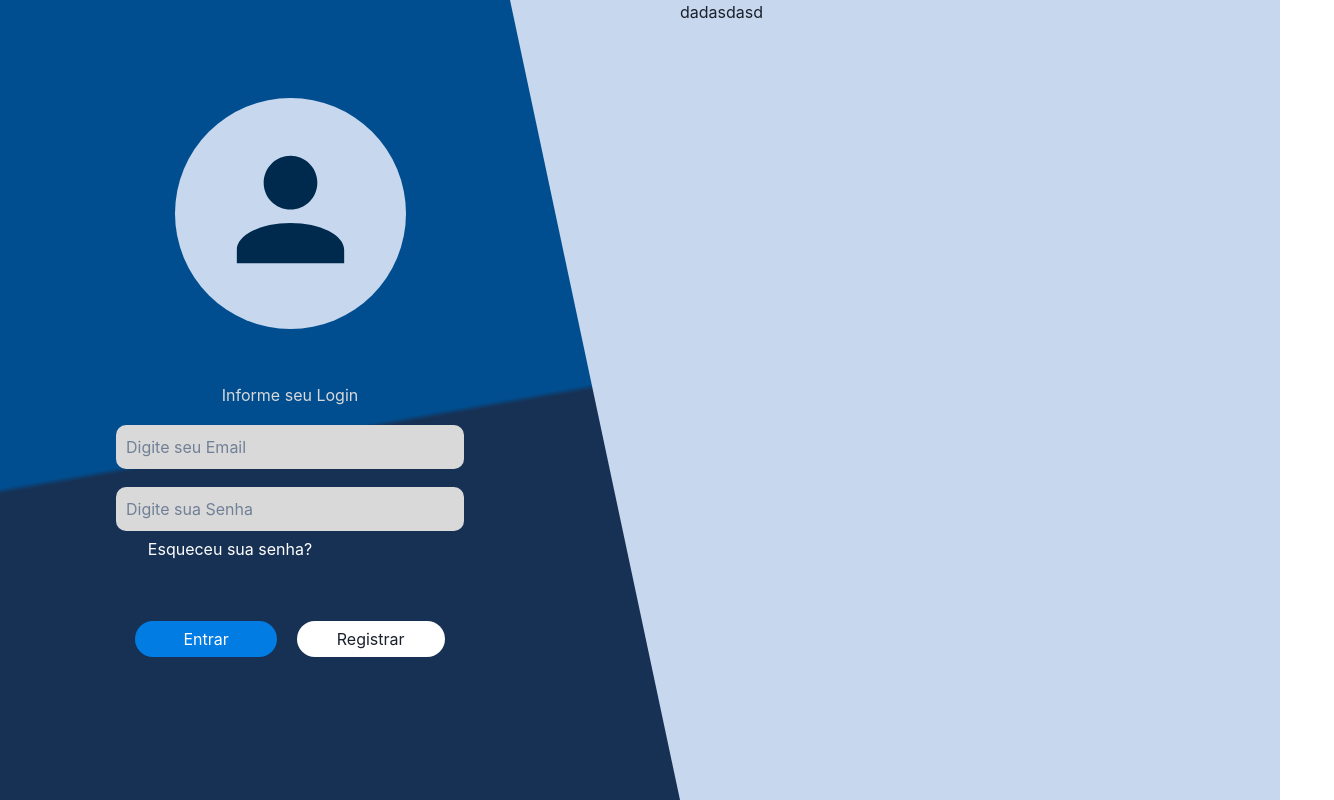
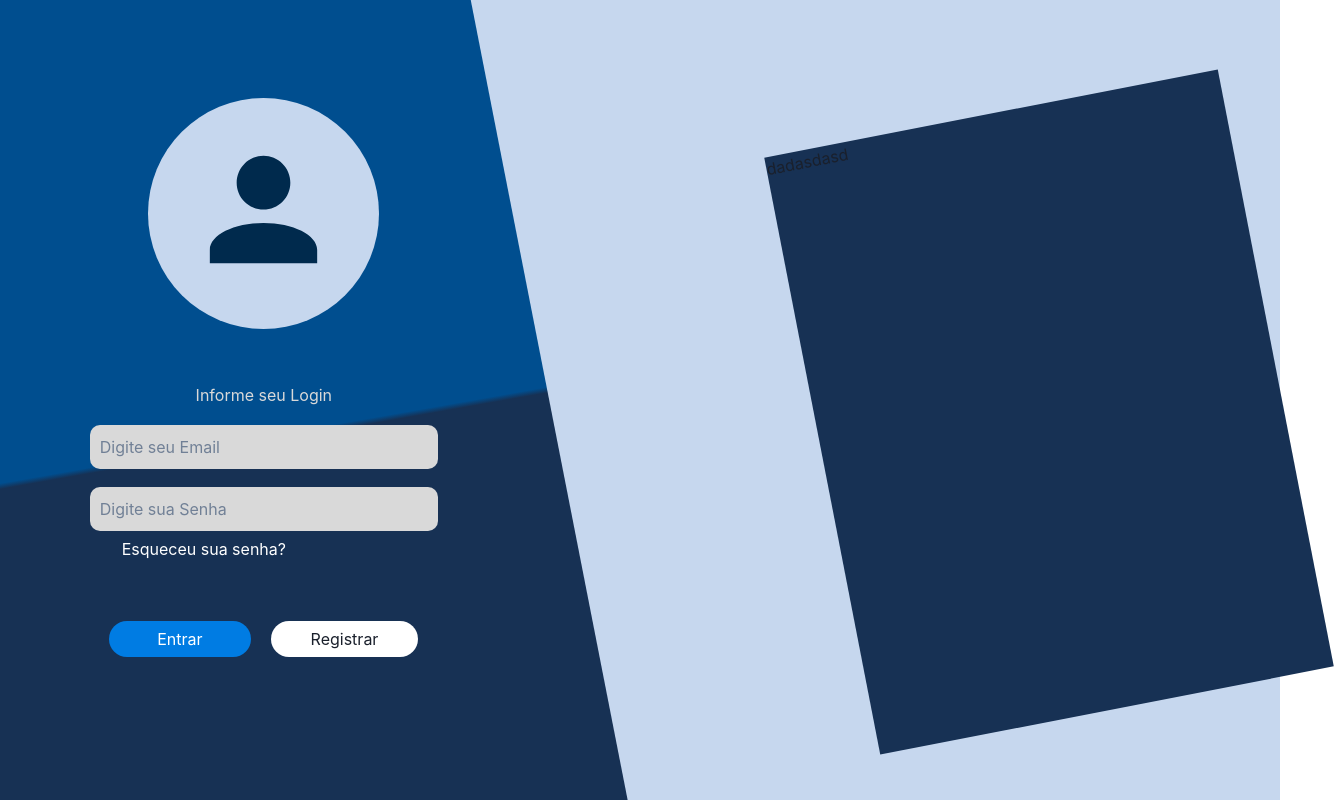
Before and after one commit to ChristianRomao/Organize-tcc, a React (Create React App) app: page / in a window 1280 px wide. Shown: the whole page, 1334 px wide, since content can reach past the window. Built offline with nearby package versions, Linux system fonts and the light colour scheme.

Commit message:
mais css no login

```diff
--- a/src/pages/LoginPage.css
+++ b/src/pages/LoginPage.css
@@ -71,3 +71,12 @@
     margin-right: 120px;
     margin-top: -12px;
 }
+
+.container-right {
+    background-color: #173154;
+    margin-top: 108px;
+    margin-left: 190px;
+    width: 40vw;
+    height: 76vh;
+    transform: rotate(-11deg);
+}
```
